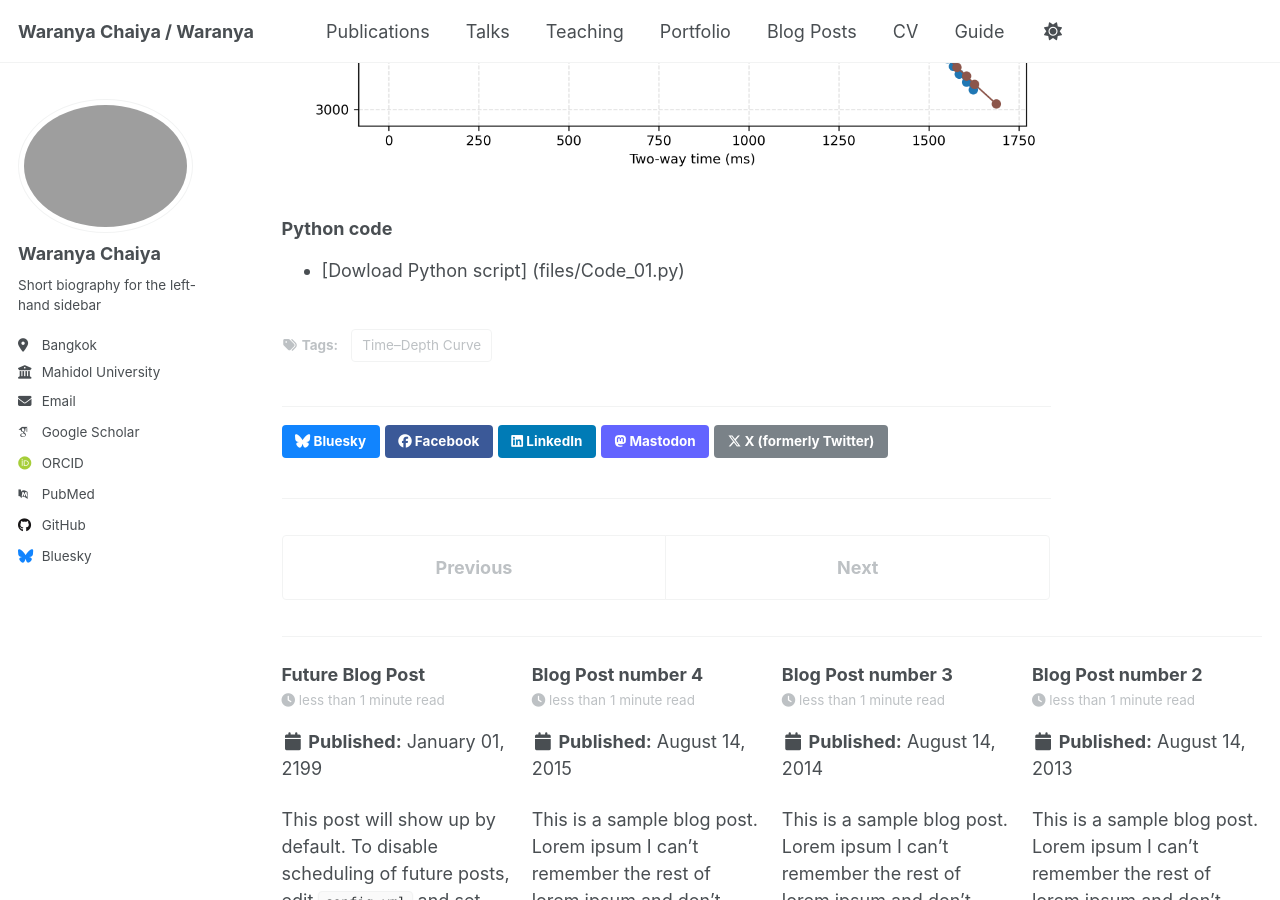
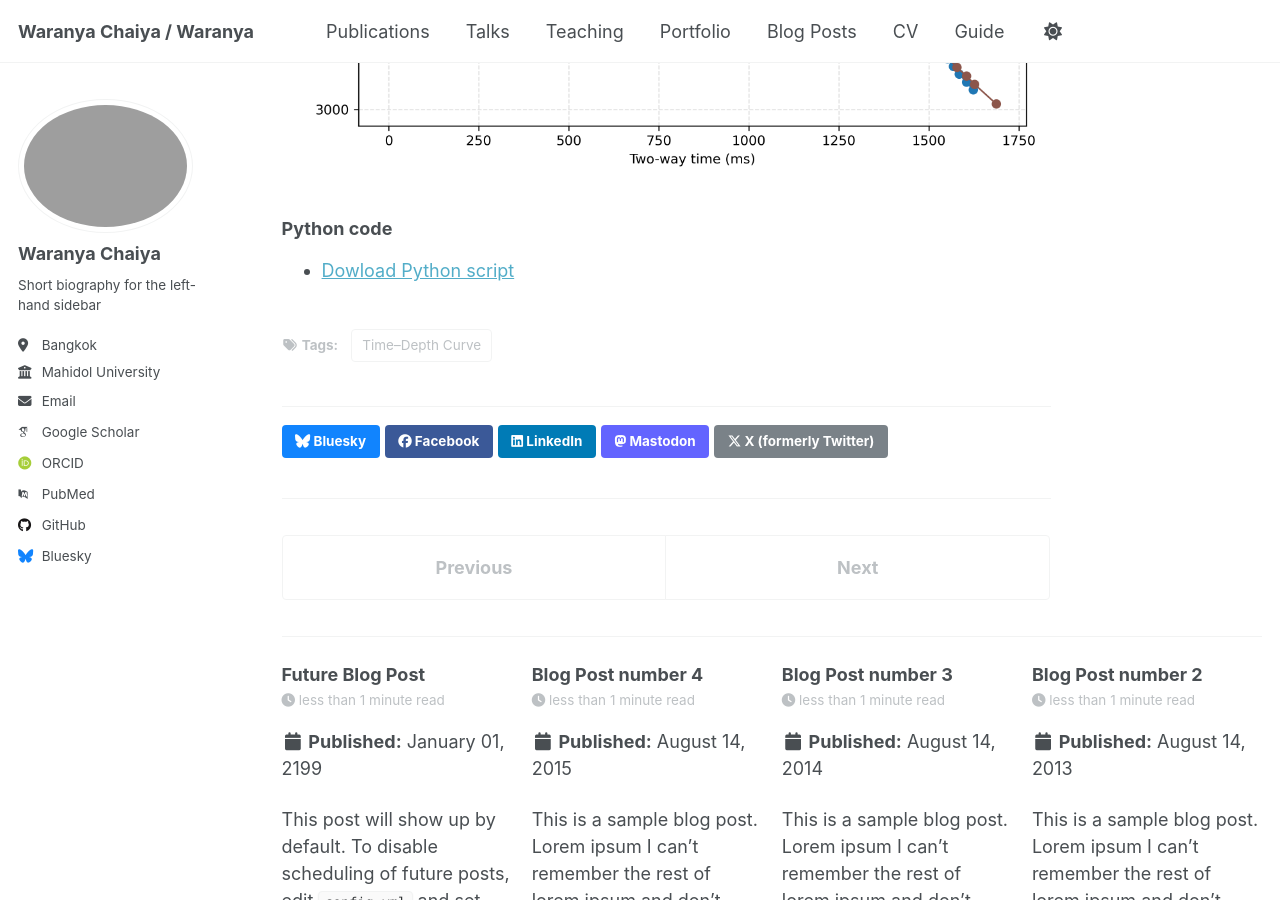
Before and after one commit to WaranyaChy/Waranyachy.github.io, a Jekyll site: the page built from _posts/2025-11-18-blog-post-1.md, in a window 1280 px wide and 900 px high, scrolled down 672 px. Built offline with Jekyll 4.4.1, drawn with Linux system fonts in a browser that asks for light colours; some web fonts are replaced; a script that is not in the unit is left out.

Commit message:
Fix typo in download link for Python script

```diff
--- a/_posts/2025-11-18-blog-post-1.md
+++ b/_posts/2025-11-18-blog-post-1.md
@@ -10,4 +10,4 @@ This figure illustrates a time–depth relationship generated using Python, wher
 <img src='/images/checkshot_time_depth.png'>
 
 ### Python code
-- [Dowload Python script] (files/Code_01.py)
+- [Dowload Python script](/files/Code_01.py)
```
